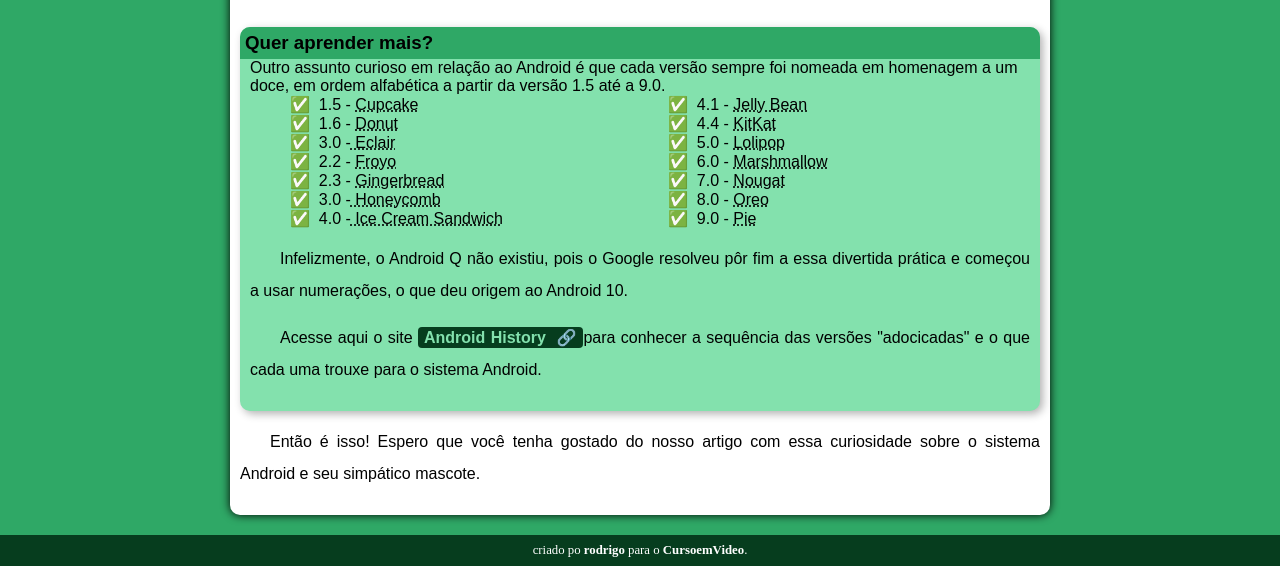
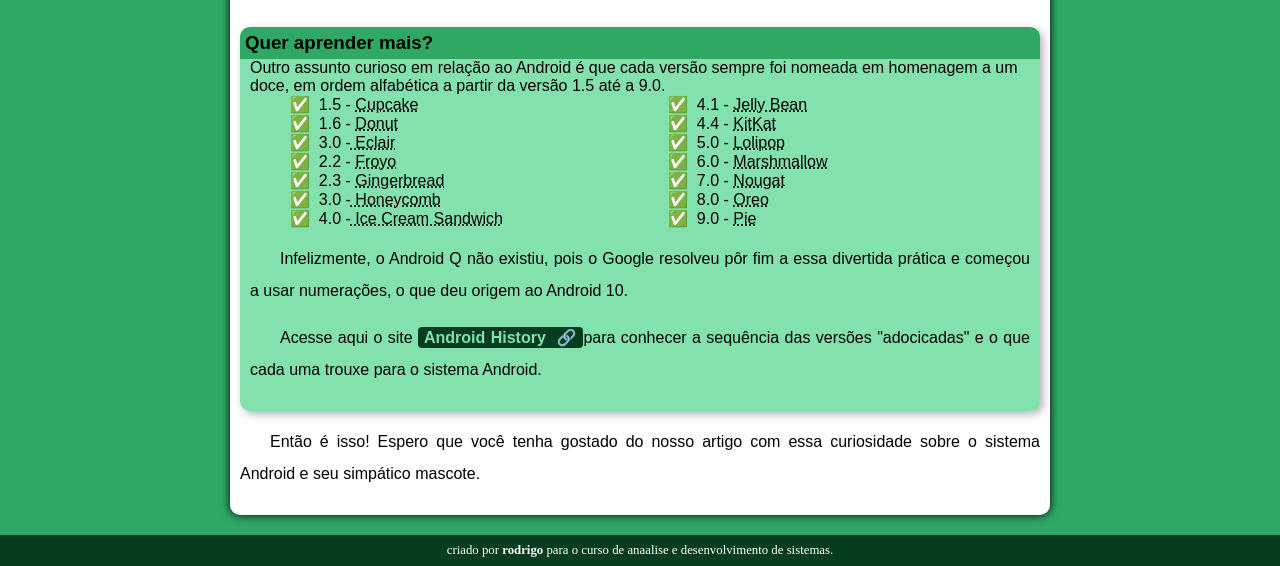
Before and after one commit to rodrigooliveira01/projeto-android-web, a plain HTML site: page index.html in a window 1280 px wide. Shown: the part 2181-2747 px from the top of the page. Drawn offline with Linux system fonts and the light colour scheme.

Commit message:
Update index.html

```diff
--- a/index.html
+++ b/index.html
@@ -174,8 +174,7 @@
   <footer>
 
 
-    <p> criado po<a href="https://github.com/rodrigooliveira01"> rodrigo</a> para o <a
-        href="https://www.cursoemvideo.com/">CursoemVideo</a>.</p>
+    <p> criado por<a href="https://github.com/rodrigooliveira01"> rodrigo</a> para o curso de anaalise e desenvolvimento de sistemas.</p>
 
   </footer>
 
```
